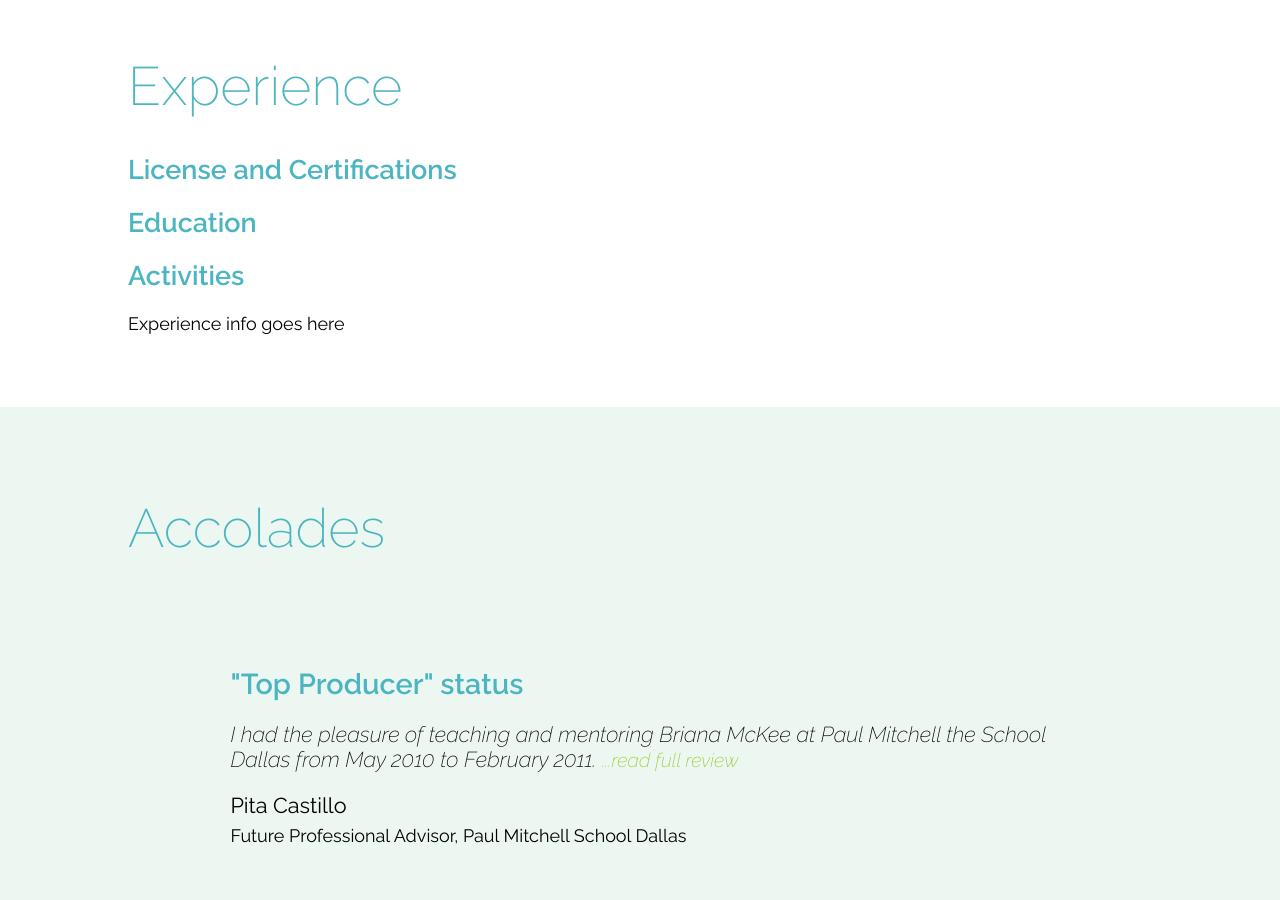
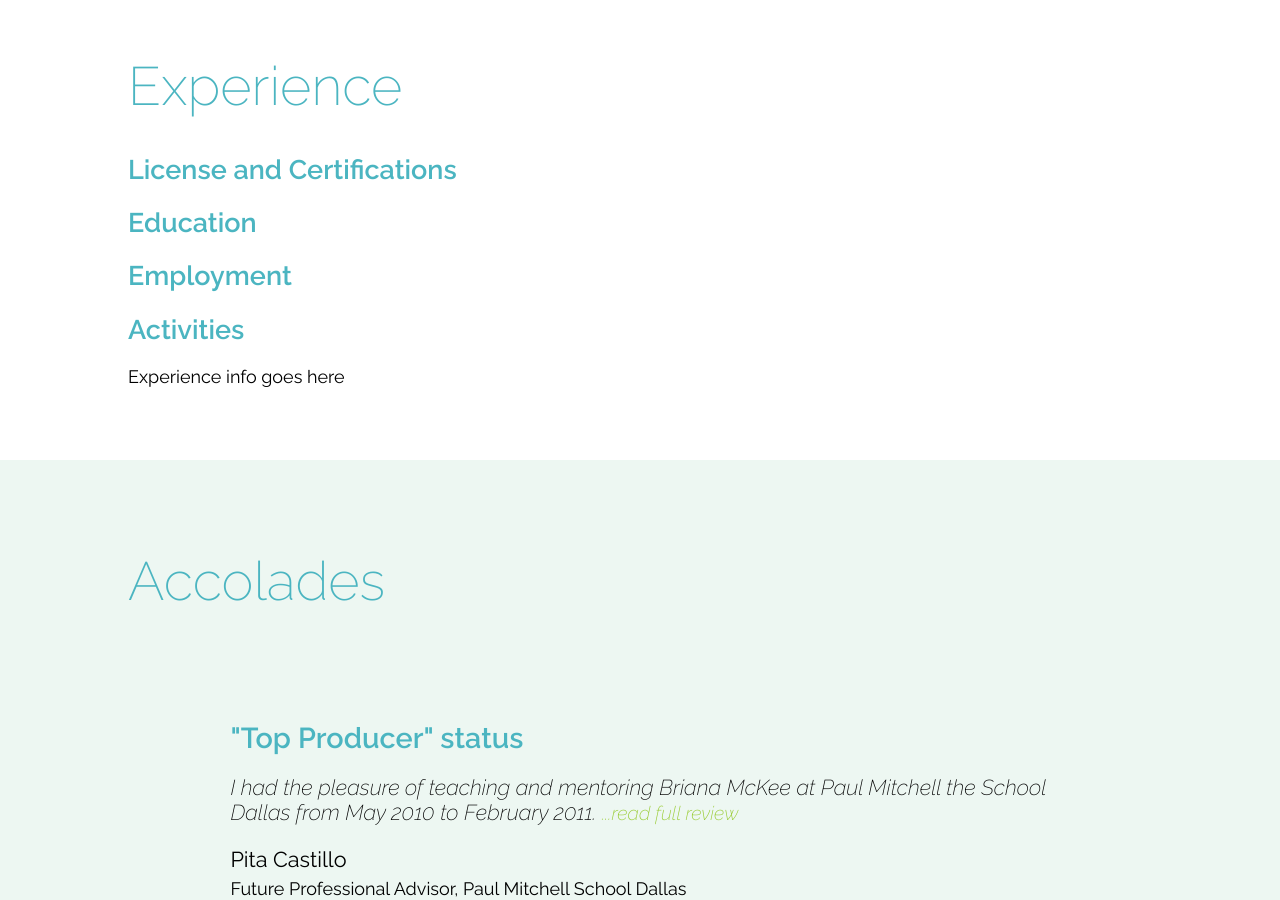
Before and after one commit to haileypate/briana-mckee, a Jekyll site: the page built from index.md, in a window 1280 px wide and 900 px high, scrolled down 1831 px. Built offline with Jekyll 4.4.1, drawn with Linux system fonts in a browser that asks for light colours.

Commit message:
add employment placeholder

```diff
--- a/_layouts/home.html
+++ b/_layouts/home.html
@@ -53,6 +53,7 @@ layout: default
   </header>
     <h2>License and Certifications</h2>
     <h2>Education</h2>
+    <h2>Employment</h2>
     <h2>Activities</h2>
   <p>Experience info goes here</p>
 </section>
```
